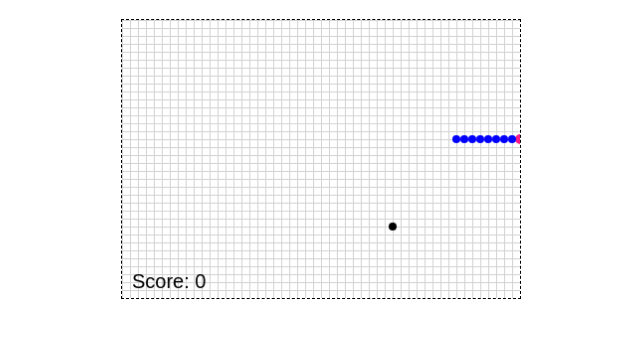
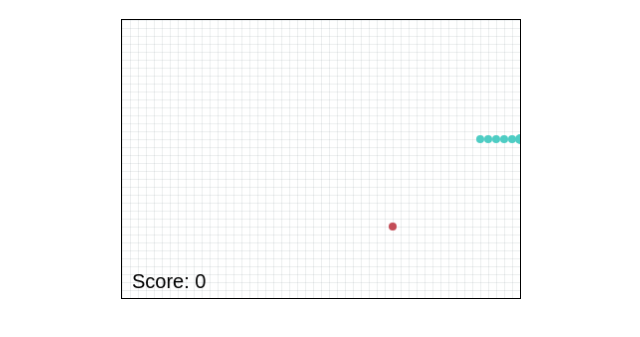
Before and after one commit to joonxz/canvas-games, a website: page public/index.html in a window 1280 px wide. Shown: the part 61-398 px from the top of the page, without its empty margins (319-959 px from the left). Drawn offline with nearby package versions, Linux system fonts and the light colour scheme; files that its build step writes are made by us from their sources.

Commit message:
organized js

```diff
--- a/frontend/js/draw.js
+++ b/frontend/js/draw.js
@@ -4,7 +4,7 @@ var draw = function () {
   // apply bg color
   ctx.save();
   {
-    ctx.fillStyle = "#ffffff";
+    ctx.fillStyle = bgColor;
     ctx.fillRect(0, 0, canvas.width, canvas.height)
   }
   ctx.restore();
@@ -24,7 +24,7 @@ var draw = function () {
       ctx.moveTo(0, y + 0.5);
       ctx.lineTo(canvas.width, y + 0.5);
     }
-    ctx.strokeStyle="#d3d3d3";
+    ctx.strokeStyle = gridColor;
     ctx.stroke();
   }
   ctx.restore();
@@ -34,6 +34,7 @@ var draw = function () {
   ctx.save();
   {
     ctx.font = "20px Arial";
+    ctx.fillColor = scoreColor;
     ctx.fillText("Score: " + score,10,canvas.height - 10);
   }
   ctx.restore();
@@ -46,17 +47,8 @@ var draw = function () {
   var canvasImageData = ctx.getImageData( 0, 0, canvas.width, canvas.height);
   var data = canvasImageData.data;
 
-  var grayscaleFilter = function() {
-    for (var i = 0; i < data.length; i += 4) {
-      var avg = (data[i + 0] + data[i +1] + data[i +2]) / 3;
-      data[i + 0] = avg; // red
-      data[i + 1] = avg; // green
-      data[i + 2] = avg; // blue
-      // data[i + 3] = 255;
-    }
-    ctx.putImageData(canvasImageData, 0, 0);
-  };
-  // initialize grayscale Filter
-  // grayscaleFilter();
+
+  // initialize Filters
+  // grayscaleFilter(canvasImageData, data);
 
 }
--- a/frontend/js/filters.js
+++ b/frontend/js/filters.js
@@ -1,27 +1,10 @@
-var Circle = function (x, y) {
-  this.x = x;
-  this.y = y;
-  this.radius = 4;
-  this.color = 'blue';
-  this.dead = false;
-}
-
-Circle.prototype.update = function(time) {
-
+var grayscaleFilter = function(imgdata, data) {
+  for (var i = 0; i < data.length; i += 4) {
+    var avg = (data[i + 0] + data[i +1] + data[i +2]) / 3;
+    data[i + 0] = avg; // red
+    data[i + 1] = avg; // green
+    data[i + 2] = avg; // blue
+    // data[i + 3] = 255;
+  }
+  ctx.putImageData(imgdata, 0, 0);
 };
-
-Circle.prototype.draw = function(ctx) {
-  ctx.save();
-  {
-    ctx.beginPath();
-    ctx.arc(this.x, this.y, this.radius, 0, Math.PI*2, true);
-    ctx.closePath();
-    ctx.fillStyle = this.color;
-    ctx.fill();
-  }
-  ctx.restore();
-};
-
-Circle.prototype.distanceTo = function(otherCircle) {
-  return Math.sqrt(Math.pow(otherCircle.x - this.x, 2) + Math.pow(otherCircle.y - this.y, 2));
-};
--- a/frontend/js/index.js
+++ b/frontend/js/index.js
@@ -7,3 +7,10 @@
 var inputState = {
   joystick: {x: 0.0, y: 0.0}
 };
+
+// color pallette
+var scoreColor  = "#556270";
+var gridColor   = "rgba(85,98,112,0.1)";
+var snakeColor  = "#4ecdc4";
+var pelletColor = "#c44d58";
+var bgColor     = "#ffffff";
--- a/frontend/js/pellets.js
+++ b/frontend/js/pellets.js
@@ -3,7 +3,7 @@ var Pellets = function (x, y) {
   this.y = y;
   this.radius = 4;
   this.dead = false;
-  this.color = 'black';
+  this.color = pelletColor;
 }
 
 Pellets.prototype.draw = function (ctx) {
--- a/frontend/js/snake.js
+++ b/frontend/js/snake.js
@@ -2,18 +2,15 @@ var Snake = function (x, y) {
   this.x = x;
   this.y = y;
   this.radius = 4;
-  this.color = '#fa1b88';
+  this.color = snakeColor;
   this.dead = false;
   this.tail = [];
 
-  this.eat({});
-  this.eat({});
-  this.eat({});
-  this.eat({});
-  this.eat({});
-  this.eat({});
-  this.eat({});
-  this.eat({});
+  // create default tail -----
+  for (var i = 0; i < 5; i++) {
+    this.eat({});
+  };
+  // -----
 
   this.direction = {x: 1.0, y: 0.0};
   this.speed     = 8;
@@ -57,7 +54,7 @@ Snake.prototype.update = function(time) {
 
 Snake.prototype.eat = function(pellet) {
   pellet.dead = true;
-  this.tail.unshift(new Circle(this.x, this.y));
+  this.tail.unshift(new Tail(this.x, this.y));
 };
 
 Snake.prototype.collidesWith = function(otherCircle) {
--- a/frontend/js/circle.js
+++ b/frontend/js/tail.js
@@ -1,27 +1,27 @@
-var Circle = function (x, y) {
+var Tail = function (x, y) {
   this.x = x;
   this.y = y;
   this.radius = 4;
-  this.color = 'blue';
+  // this.color = '#fa1b88';
   this.dead = false;
 }
 
-Circle.prototype.update = function(time) {
+Tail.prototype.update = function(time) {
 
 };
 
-Circle.prototype.draw = function(ctx) {
+Tail.prototype.draw = function(ctx) {
   ctx.save();
   {
     ctx.beginPath();
     ctx.arc(this.x, this.y, this.radius, 0, Math.PI*2, true);
     ctx.closePath();
-    ctx.fillStyle = this.color;
+    ctx.fillStyle = snake.color;
     ctx.fill();
   }
   ctx.restore();
 };
 
-Circle.prototype.distanceTo = function(otherCircle) {
+Tail.prototype.distanceTo = function(otherCircle) {
   return Math.sqrt(Math.pow(otherCircle.x - this.x, 2) + Math.pow(otherCircle.y - this.y, 2));
 };
--- a/frontend/sass/elements/_canvas.scss
+++ b/frontend/sass/elements/_canvas.scss
@@ -9,7 +9,7 @@
 
   #snake {
     box-sizing: border-box;
-    border: 1px dashed #000;
+    border: 1px solid #000;
     display: block;
     height: 100%;
     width: 100%;
--- a/public/index.html
+++ b/public/index.html
@@ -8,8 +8,8 @@
 
     <script src="../frontend/js/index.js" defer></script>
     <script src="../frontend/js/resize-canvas.js" defer></script>
-    <script src="../frontend/js/filters.js" defer></script>
-    <script src="../frontend/js/circle.js" defer></script>
+
+    <script src="../frontend/js/tail.js" defer></script>
     <script src="../frontend/js/snake.js" defer></script>
     <script src="../frontend/js/pellets.js" defer></script>
     <script src="../frontend/js/entities.js" defer></script>
@@ -17,6 +17,7 @@
     <script src="../frontend/js/mapping.js" defer></script>
     <script src="../frontend/js/simulation.js" defer></script>
     <script src="../frontend/js/draw.js" defer></script>
+    <script src="../frontend/js/filters.js" defer></script>
     <script src="../frontend/js/loop.js" defer></script>
 
   </head>
```
